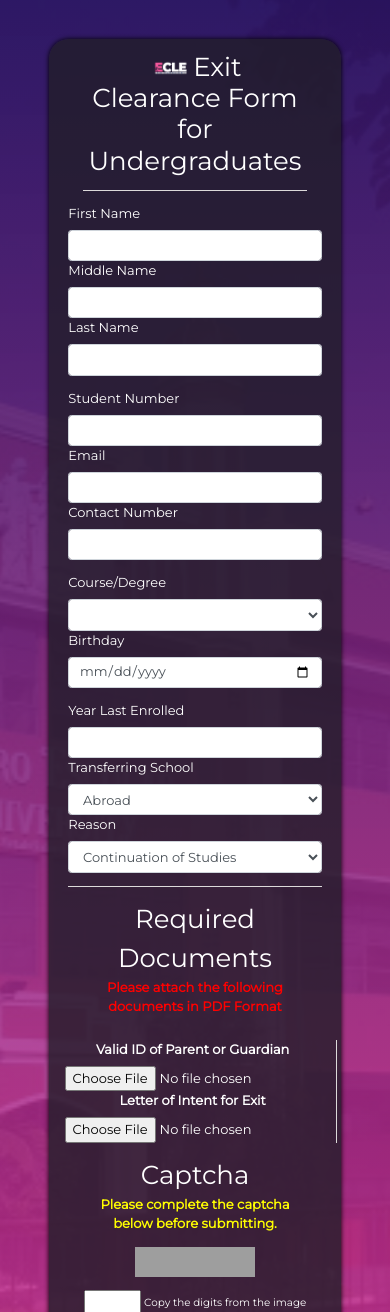
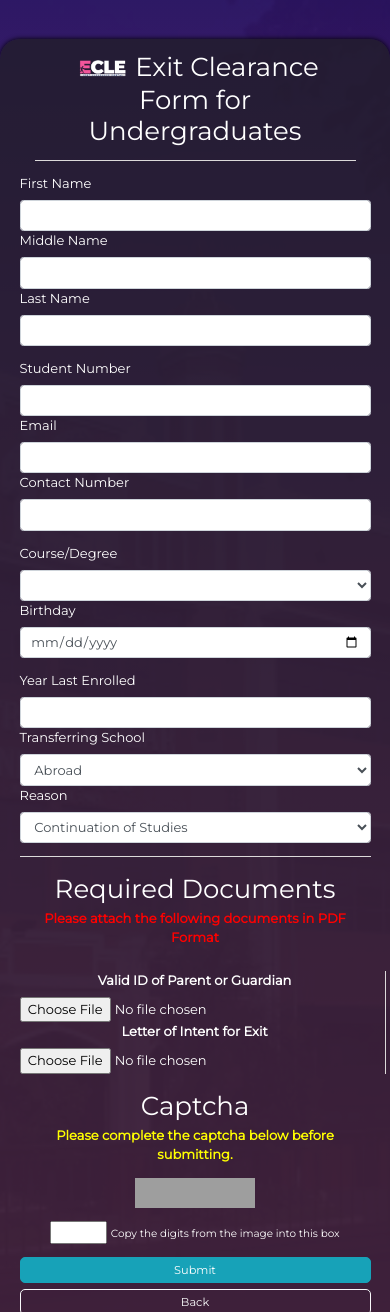
Before and after one commit to jeck-025/OUR-Exit-Clearance-Portal, a PHP site: page /transfer.php in a window 390 px wide. Shown: the part 63-1375 px from the top of the page. Run offline with PHP 8.4, Linux system fonts and the light colour scheme; data comes from the database, SQL or seed files in the repository; lists and menus that the app fills with data are empty; some libraries are stand-ins or nearby versions; grey boxes are pictures that could not be loaded.

Commit message:
Update transfer.css

```diff
--- a/resource/css/transfer.css
+++ b/resource/css/transfer.css
@@ -151,7 +151,7 @@ select{
   }
 
   .content {
-      max-width: 60% !important;
+      max-width: 100% !important;
       margin-left: 0;
     }
 
@@ -183,7 +183,7 @@ select{
 
 @media only screen and (max-width: 1200px){
   .content {
-      max-width: 75% !important;
+      max-width: 100% !important;
       margin-left: 0;
     }
 
@@ -199,7 +199,7 @@ select{
   }
 @media only screen and (max-width: 1025px){
   .content {
-      max-width: 75% !important;
+      max-width: 100% !important;
       margin-left: 0;
     }
 
@@ -216,7 +216,7 @@ select{
 
 @media only screen and (max-width: 991px){
   .content {
-      max-width: 75% !important;
+      max-width: 100% !important;
       margin-left: 0;
     }
 
@@ -233,7 +233,7 @@ select{
 
  @media only screen and (max-width: 600px){
     .content {
-        max-width: 75% !important;
+        max-width: 100% !important;
         margin-left: 0;
       }
 
```
